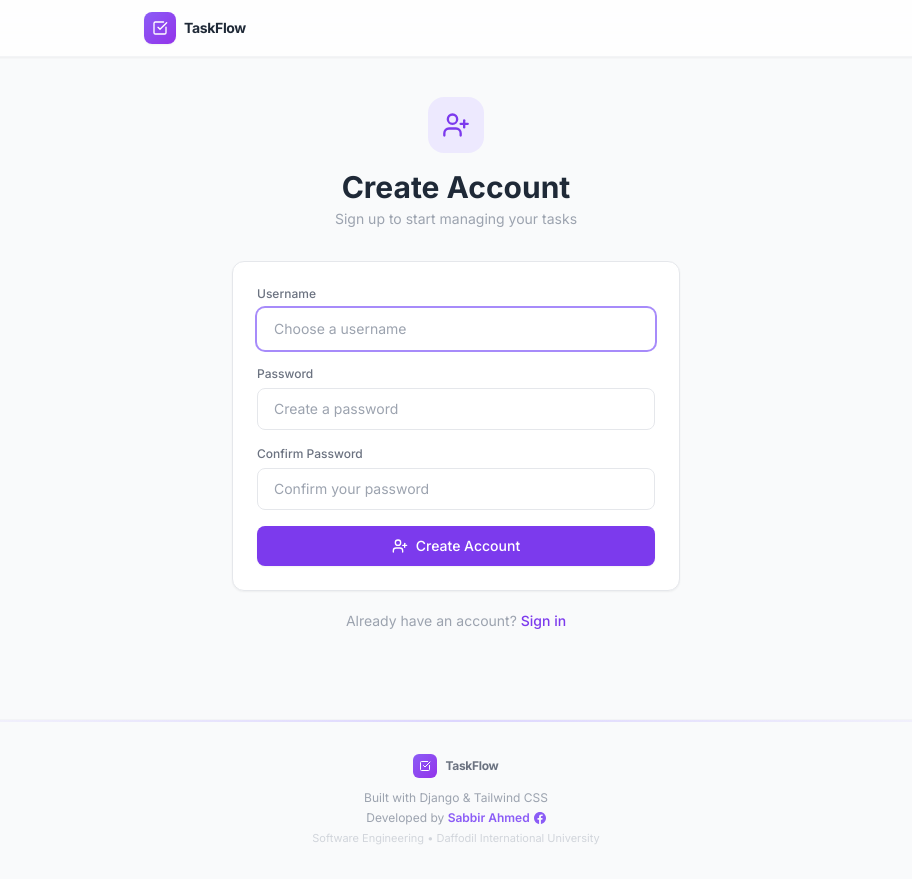
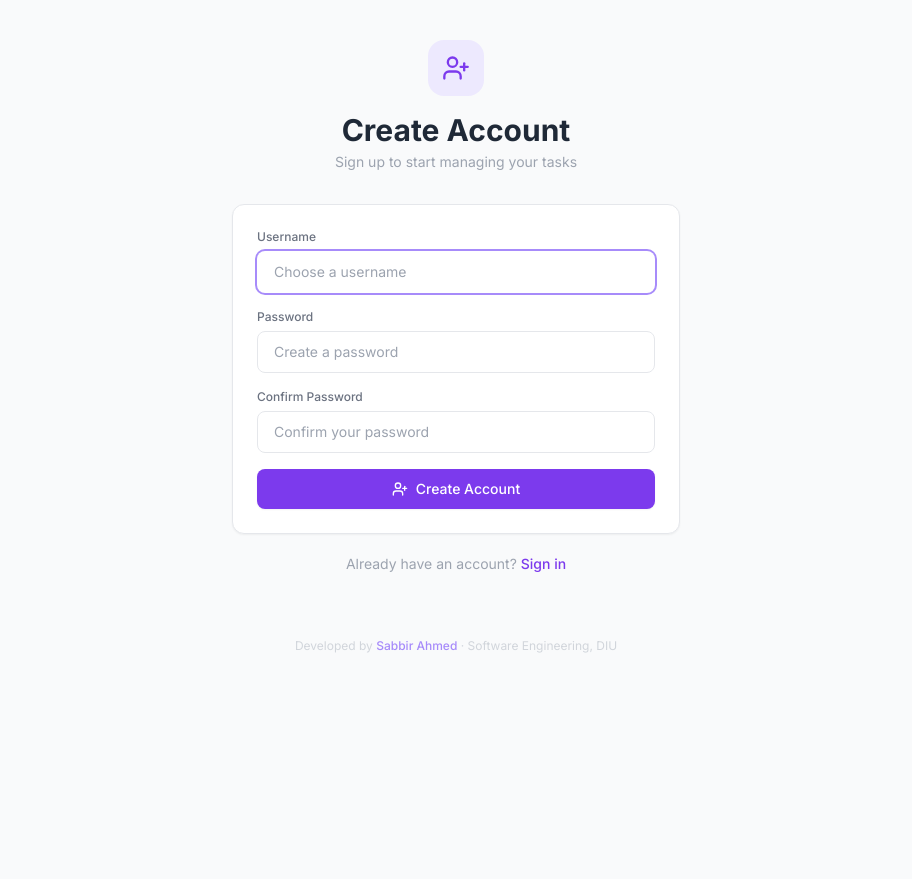
Before and after one commit to gmsabbirahmed1/task-manager, a Django app: page /accounts/register/ in a window 1280 px wide. Shown: the whole page, without its empty margins (184-1096 px from the left). After the commit the page ends 653 px from the top, so only its background shows below. Run offline with Django 4.2, Linux system fonts and the light colour scheme; some libraries are stand-ins or nearby versions.

Commit message:
Simplify header and footer to minimal design

```diff
--- a/templates/base.html
+++ b/templates/base.html
@@ -63,40 +63,19 @@
     </div>
     {% endif %}
 
-    <!-- Header / Navbar -->
-    <header class="sticky top-0 z-40 bg-white/80 backdrop-blur-lg border-b border-gray-100 shadow-sm">
-        <div class="max-w-2xl mx-auto px-4 sm:px-6 h-14 flex items-center justify-between">
-            <!-- Brand -->
-            <a href="/" class="flex items-center gap-2 group">
-                <div class="w-8 h-8 rounded-lg bg-gradient-to-br from-violet-500 to-purple-600 flex items-center justify-center shadow-sm group-hover:shadow-md transition-shadow duration-200">
-                    <i data-lucide="check-square" class="w-4 h-4 text-white"></i>
-                </div>
-                <span class="text-sm font-bold text-gray-800 tracking-tight">TaskFlow</span>
-            </a>
-
-            <!-- User Actions -->
+    <!-- Header -->
     {% if user.is_authenticated %}
-            <div class="flex items-center gap-2">
-                <div class="flex items-center gap-2 px-3 py-1.5 rounded-full bg-gray-50 border border-gray-100">
-                    <div class="w-5 h-5 rounded-full bg-gradient-to-br from-violet-400 to-purple-500 flex items-center justify-center">
-                        <span class="text-[10px] font-bold text-white uppercase">{{ user.username|first }}</span>
-                    </div>
-                    <span class="text-xs font-medium text-gray-600">{{ user.username }}</span>
-                </div>
+    <div class="max-w-2xl mx-auto px-4 sm:px-6 pt-5 flex items-center justify-end gap-3">
+        <span class="text-xs text-gray-400">{{ user.username }}</span>
         <form method="POST" action="{% url 'logout' %}" class="inline">
             {% csrf_token %}
             <button type="submit" id="logout-btn"
-                        class="inline-flex items-center gap-1 text-xs font-medium text-gray-400 hover:text-red-500
-                               px-2.5 py-1.5 rounded-lg hover:bg-red-50 border border-transparent
-                               hover:border-red-100 transition-all duration-200"
-                        title="Sign out">
-                        <i data-lucide="log-out" class="w-3.5 h-3.5"></i>
+                class="text-xs text-gray-300 hover:text-red-400 transition-colors duration-150">
+                Logout
             </button>
         </form>
     </div>
     {% endif %}
-        </div>
-    </header>
 
     <!-- Main Content -->
     <main class="max-w-2xl mx-auto px-4 py-10 sm:px-6">
@@ -104,32 +83,12 @@
     </main>
 
     <!-- Footer -->
-    <footer class="mt-12 border-t border-gray-100">
-        <div class="h-0.5 bg-gradient-to-r from-transparent via-violet-200 to-transparent"></div>
-        <div class="max-w-2xl mx-auto px-4 sm:px-6 py-8">
-            <div class="flex flex-col items-center gap-3">
-                <!-- Brand -->
-                <div class="flex items-center gap-2">
-                    <div class="w-6 h-6 rounded-md bg-gradient-to-br from-violet-500 to-purple-600 flex items-center justify-center">
-                        <i data-lucide="check-square" class="w-3 h-3 text-white"></i>
-                    </div>
-                    <span class="text-xs font-bold text-gray-500 tracking-tight">TaskFlow</span>
-                </div>
-                <!-- Info -->
-                <div class="text-center space-y-1">
-                    <p class="text-xs text-gray-400">Built with Django &amp; Tailwind CSS</p>
-                    <p class="text-xs text-gray-400">
-                        Developed by
+    <footer class="text-center py-6 text-xs text-gray-300">
+        <p>Developed by
             <a href="https://www.facebook.com/sabbir01765" target="_blank" rel="noopener noreferrer"
-                           class="inline-flex items-center gap-1 text-violet-500 hover:text-violet-600 font-semibold transition-colors duration-150">
-                            Sabbir Ahmed
-                            <svg class="w-3 h-3" fill="currentColor" viewBox="0 0 24 24"><path d="M24 12.073c0-6.627-5.373-12-12-12s-12 5.373-12 12c0 5.99 4.388 10.954 10.125 11.854v-8.385H7.078v-3.47h3.047V9.43c0-3.007 1.792-4.669 4.533-4.669 1.312 0 2.686.235 2.686.235v2.953H15.83c-1.491 0-1.956.925-1.956 1.874v2.25h3.328l-.532 3.47h-2.796v8.385C19.612 23.027 24 18.062 24 12.073z"/></svg>
-                        </a>
+               class="text-violet-400 hover:text-violet-500 font-medium transition-colors duration-150">Sabbir Ahmed</a>
+            · Software Engineering, DIU
         </p>
-                    <p class="text-[11px] text-gray-300">Software Engineering &bull; Daffodil International University</p>
-                </div>
-            </div>
-        </div>
     </footer>
 
     <script>
```
Lines whose indentation alone changed are shown as unchanged.
